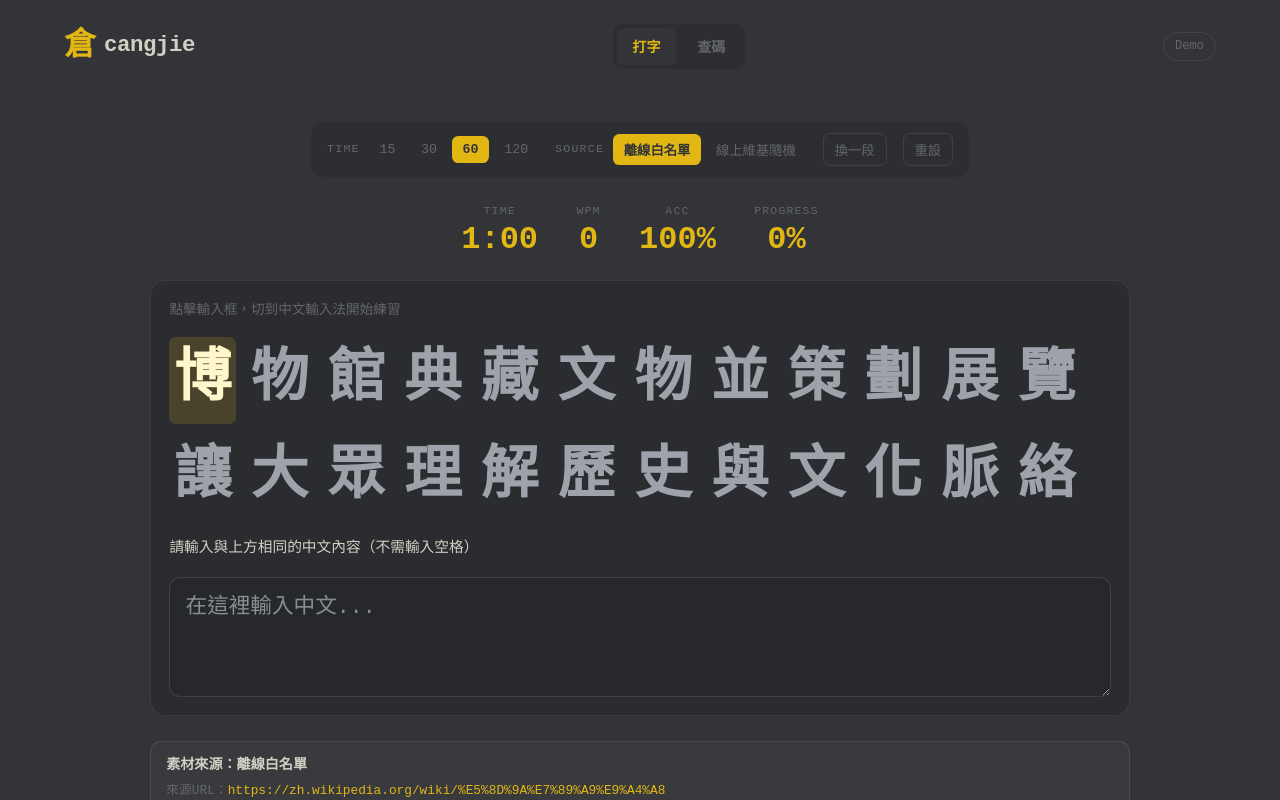
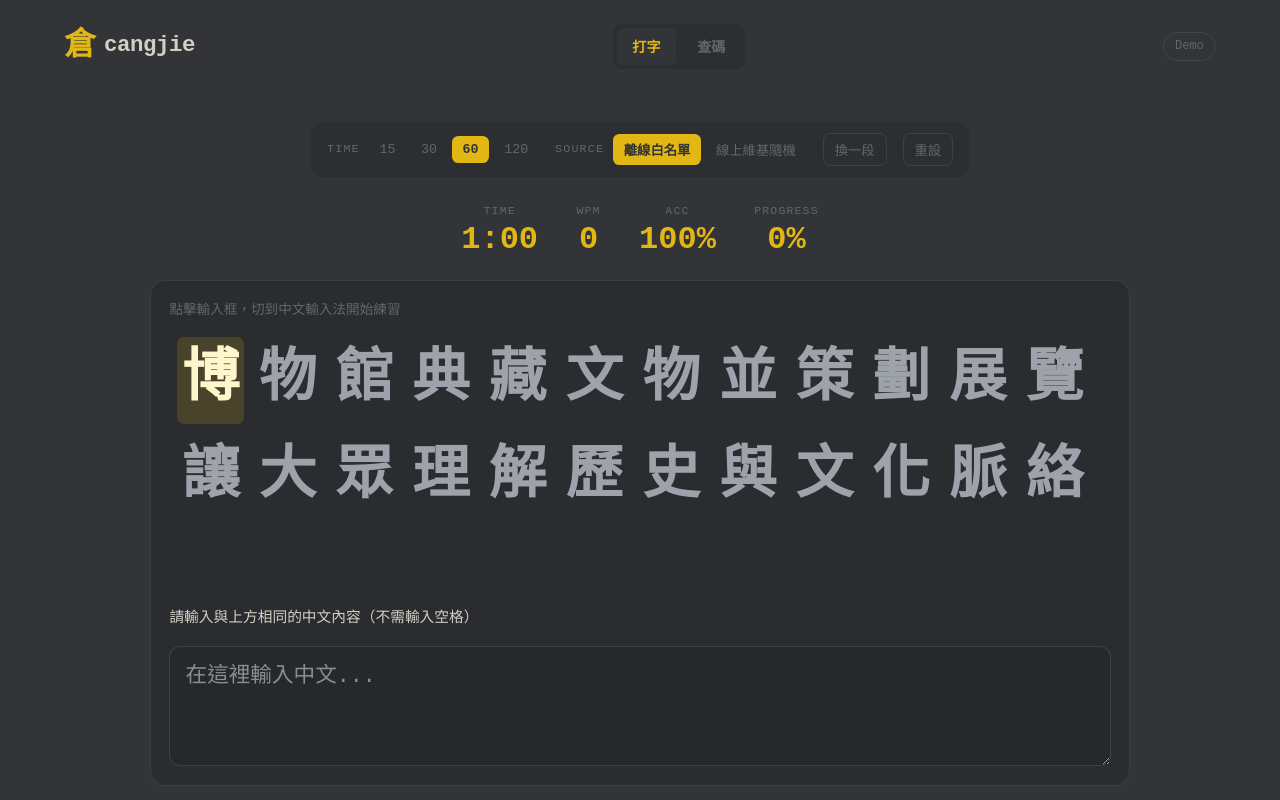
Before and after one commit to WillowTara/cangjie-typing-demo, a React (Vite) app: page / in a window 1280 px wide. Shown: the top 800 px of the page. Built offline with nearby package versions, Linux system fonts and the light colour scheme; no server answers.

Commit message:
fix: cap typing article viewport to three lines

```diff
--- a/src/App.css
+++ b/src/App.css
@@ -192,12 +192,19 @@
 }
 
 .target-text {
+  --target-row-gap: 0.62rem;
+  --target-line-height: 1.35em;
   display: flex;
   flex-wrap: wrap;
-  gap: 0.62rem;
+  column-gap: var(--target-row-gap);
+  row-gap: var(--target-row-gap);
   align-items: center;
   align-content: flex-start;
-  min-height: 150px;
+  min-height: calc(var(--target-line-height) * 3 + var(--target-row-gap) * 2);
+  max-height: calc(var(--target-line-height) * 3 + var(--target-row-gap) * 2);
+  overflow-y: auto;
+  overflow-x: hidden;
+  scrollbar-gutter: stable both-edges;
   line-height: 1.35;
   font-size: clamp(2.1rem, 5.6vw, 3.6rem);
 }
```
